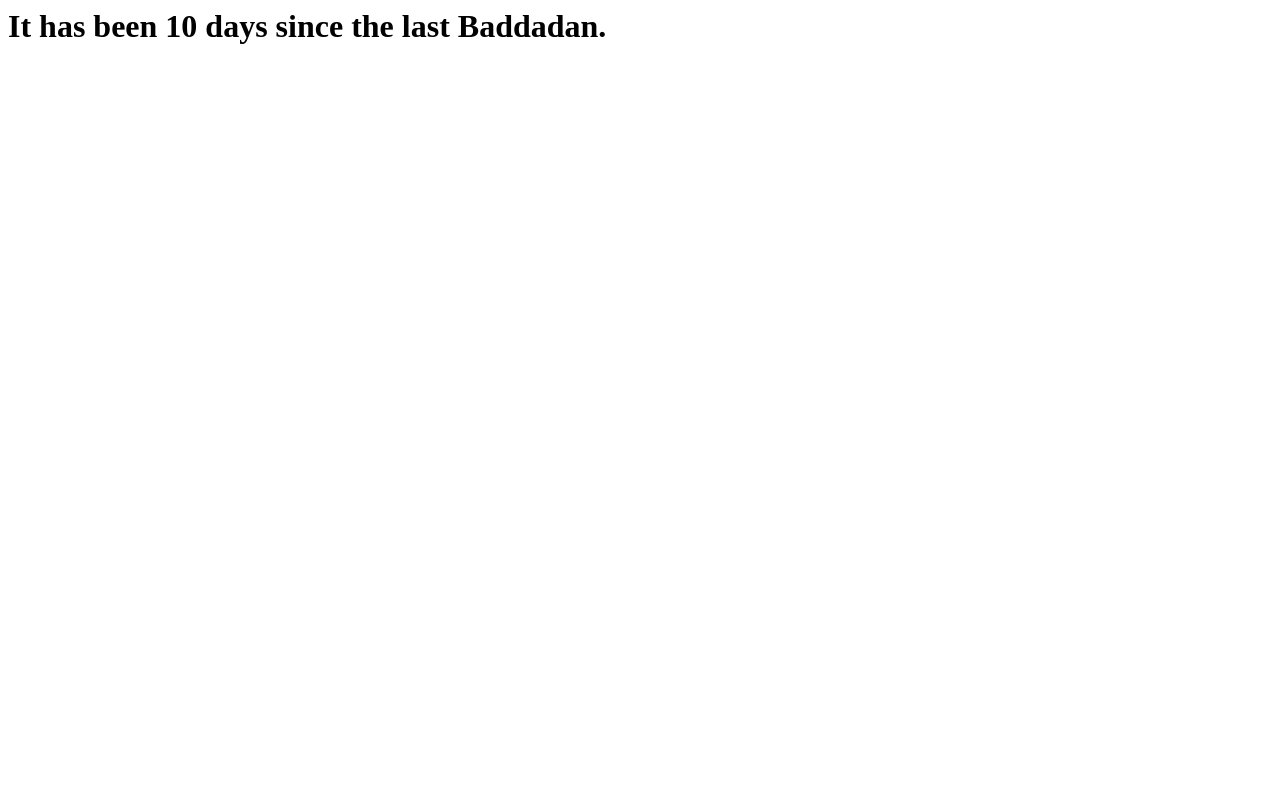
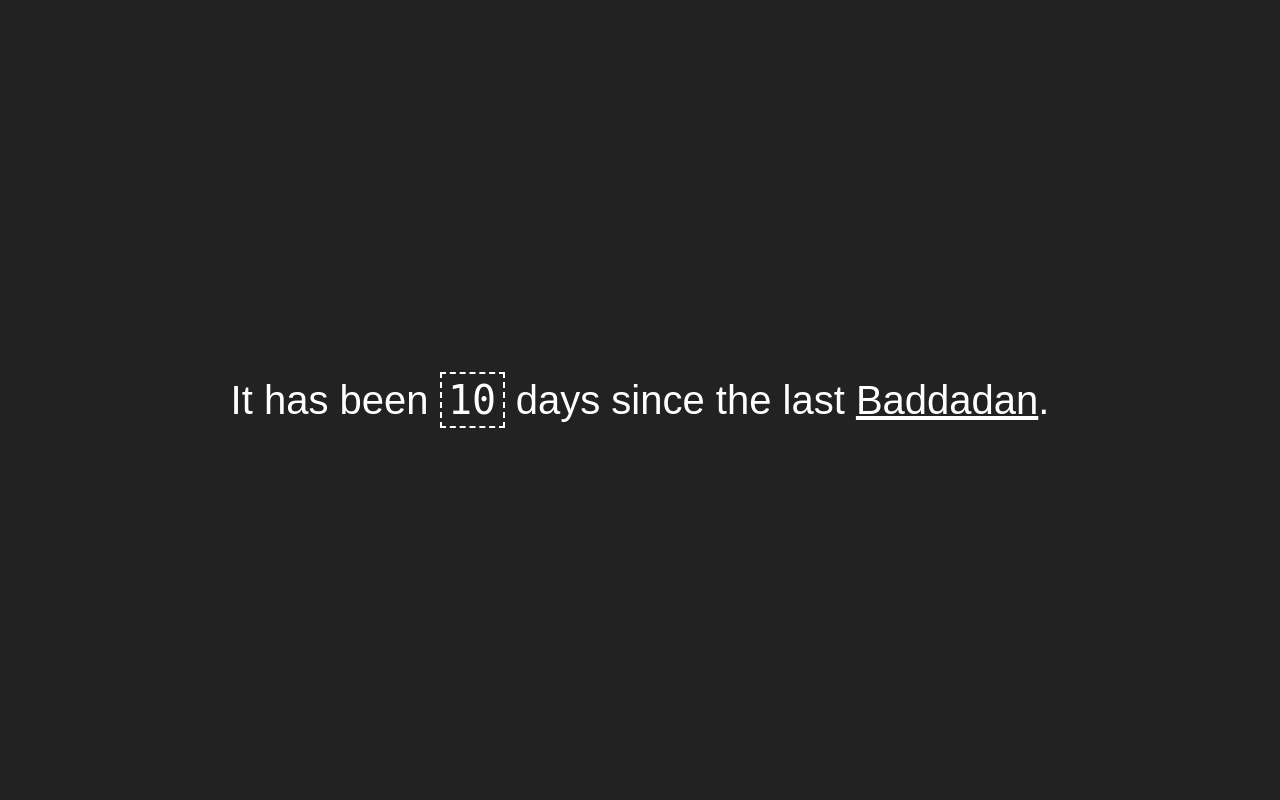
Before and after one commit to tpoomlmly/baddadan, a Flask app: template templates/index.html in a window 1280 px wide. Run offline with Flask 3, Linux system fonts and the light colour scheme; the template is opened without the code that fills it: most values are stand-ins (such as "Sample title", 1, 10 or a date in 2020).

Commit message:
Make it look

```diff
--- a/templates/index.html
+++ b/templates/index.html
@@ -1 +1,32 @@
-<h1>It has been {{ days }} days since the last Baddadan.</h1>
+<html>
+<head>
+    <style>
+        body {
+            height: 100vh;
+            background-color: #222;
+            display: flex;
+            flex-direction: column;
+            align-items: center;
+            justify-content: center;
+            margin: 0px;
+        }
+        h1 {
+            font-family: sans-serif;
+            color: white;
+            font-size: 2.5rem;
+            font-weight: 300;
+        }
+        .days {
+            font-family: monospace;
+            border: 2px dashed;
+            padding: 0.2rem 0.4rem;
+        }
+        a {
+            color: white;
+        }
+    </style>
+</head>
+<body>
+    <h1>It has been <span class="days">{{ days }}</span> days since the last <a href="https://youtu.be/rkjNL4dX-U4">Baddadan</a>.</h1>
+</body>
+</html>
```
